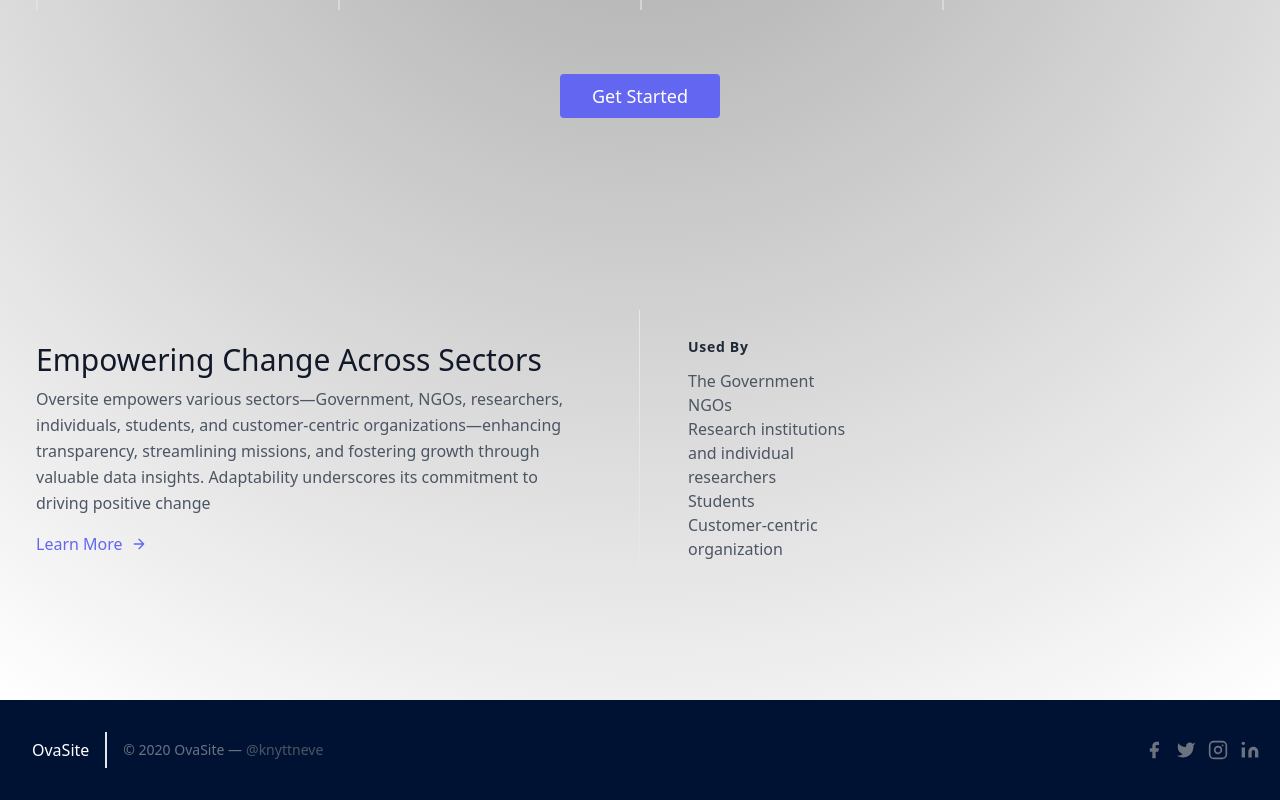
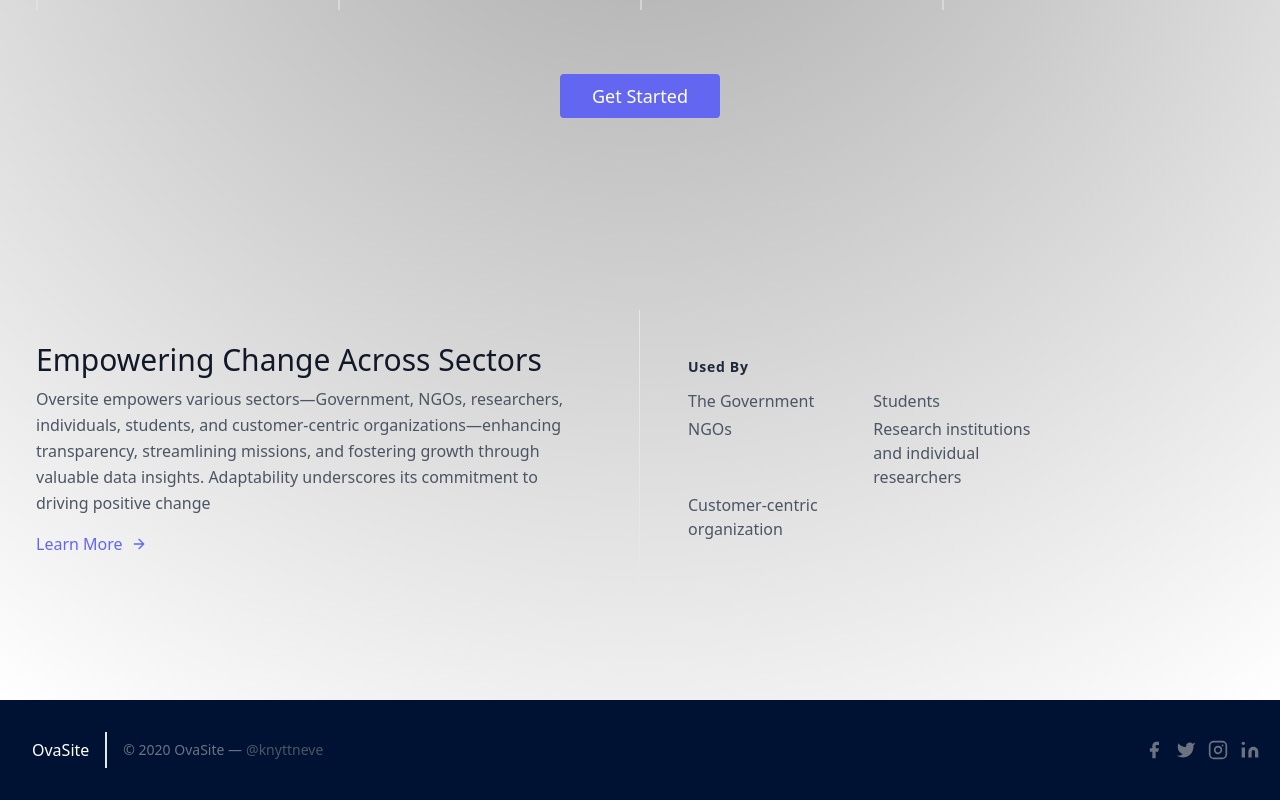
Before and after one commit to OkToPals/OvaSite-Frontend, a Next.js app: page / in a window 1280 px wide. Shown: the part 1189-1989 px from the top of the page. Built offline with nearby package versions, Linux system fonts and the light colour scheme.

Commit message:
Update uses.js

```diff
--- a/src/components/uses.js
+++ b/src/components/uses.js
@@ -18,12 +18,29 @@ const Uses = () => {
     <div class="flex flex-col md:w-1/2 md:pl-12">
       <h2 class="title-font font-semibold text-gray-800 tracking-wider text-sm mb-3">Used By</h2>
       <nav class="flex flex-wrap list-none -mb-1">
+       <li class="lg:w-1/3 mb-1 w-1/2">
+          <a class="text-gray-600 hover:text-gray-800">The Government</a>
+        </li>
         <li class="lg:w-1/3 mb-1 w-1/2">
-          <a class="text-gray-600 hover:text-gray-800">The Government</a><br/>
-           <a class="text-gray-600 hover:text-gray-800">NGOs</a><br/>
-          <a class="text-gray-600 hover:text-gray-800">Research institutions and individual researchers</a><br/>
-          <a class="text-gray-600 hover:text-gray-800">Students</a><br/>
-         <a class="text-gray-600 hover:text-gray-800">Customer-centric organization</a>
+          <a class="text-gray-600 hover:text-gray-800">Students</a>
+        </li>
+        <li class="lg:w-1/3 mb-1 w-1/2">
+          <a class="text-gray-600 hover:text-gray-800"></a>
+        </li>
+        <li class="lg:w-1/3 mb-1 w-1/2">
+          <a class="text-gray-600 hover:text-gray-800">NGOs</a>
+        </li>
+        <li class="lg:w-1/3 mb-1 w-1/2">
+          <a class="text-gray-600 hover:text-gray-800">Research institutions and individual researchers</a>
+        </li>
+        <li class="lg:w-1/3 mb-1 w-1/2">
+          <a class="text-gray-600 hover:text-gray-800"></a>
+        </li>
+        <li class="lg:w-1/3 mb-1 w-1/2">
+          <a class="text-gray-600 hover:text-gray-800">Customer-centric organization</a>
+        </li>
+        <li class="lg:w-1/3 mb-1 w-1/2">
+          <a class="text-gray-600 hover:text-gray-800"></a>
         </li>
       </nav>
     </div>
```
